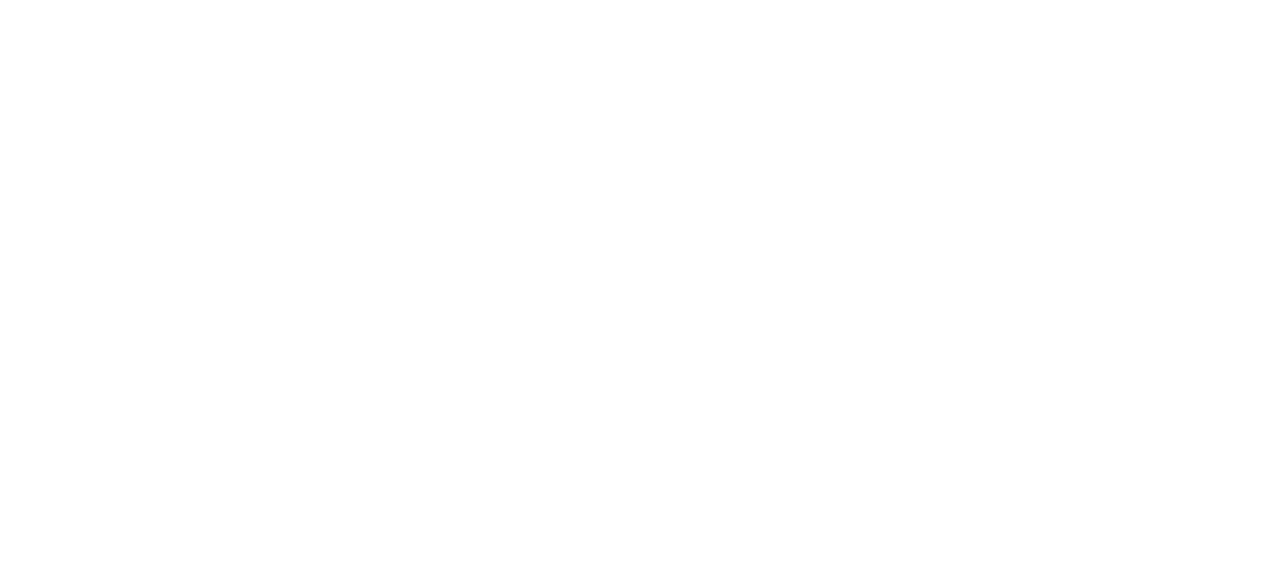
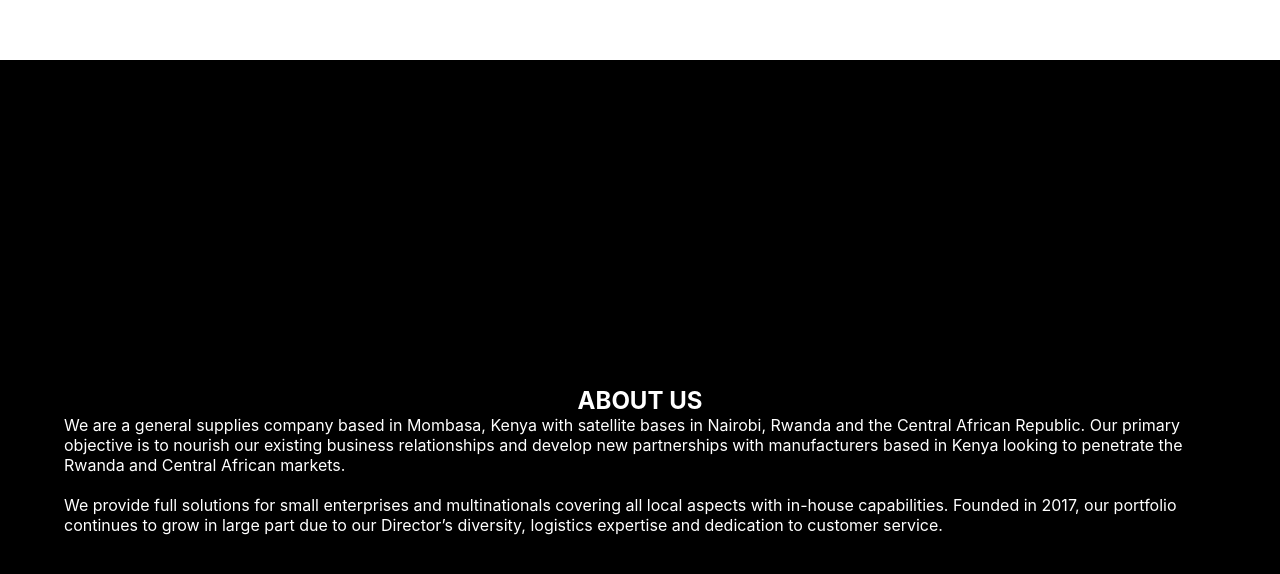
Before and after one commit to mianzegregory/premierthreelogistics, a React (Create React App) app: page / in a window 1280 px wide. Shown: the part 3140-3714 px from the top of the page. Before the commit the page ends 3200 px from the top, so only its background shows below. Built offline with nearby package versions, Linux system fonts and the light colour scheme.

Commit message:
first part of about section ... Do the rest

```diff
--- a/src/pages/Single.js
+++ b/src/pages/Single.js
@@ -3,6 +3,7 @@
 import ServicesSection from "./sections/Services";
 import WhyUsSection from "./sections/WhyUS";
 import GallerySection from "./sections/Gallery";
+import AboutUsSection from "./sections/AboutUs";
 
 const MainPage = () => {
   return (
@@ -11,6 +12,7 @@
       <ServicesSection />
       <WhyUsSection />
       <GallerySection />
+      <AboutUsSection />
     </main>
   );
 };
--- a/src/pages/sections/AboutUs.js
+++ b/src/pages/sections/AboutUs.js
@@ -0,0 +1,45 @@
+import React from "react";
+import styled from "styled-components";
+
+const AboutUsSection = () => {
+  return (
+    <SectionWrapper>
+      <h2>ABOUT US</h2>
+      <p>
+        We are a general supplies company based in Mombasa, Kenya with satellite
+        bases in Nairobi, Rwanda and the Central African Republic. Our primary
+        objective is to nourish our existing business relationships and develop
+        new partnerships with manufacturers based in Kenya looking to penetrate
+        the Rwanda and Central African markets.
+      </p>
+      <br />
+      <p>
+        We provide full solutions for small enterprises and multinationals
+        covering all local aspects with in-house capabilities. Founded in 2017,
+        our portfolio continues to grow in large part due to our Director’s
+        diversity, logistics expertise and dedication to customer service.
+      </p>
+    </SectionWrapper>
+  );
+};
+
+export default AboutUsSection;
+
+//styles for the section
+const SectionWrapper = styled.section`
+  padding: 0 5%;
+  width: 100vw;
+  height: 100vh;
+  display: flex;
+  flex-direction: column;
+  justify-content: center;
+  align-items: center;
+  background-color: #000;
+  h2,
+  p {
+    color: #fff;
+  }
+  * {
+    background-color: transparent;
+  }
+`;
```
Also changed, not shown: 1 other file (tests, documents, lock files or other folders).
